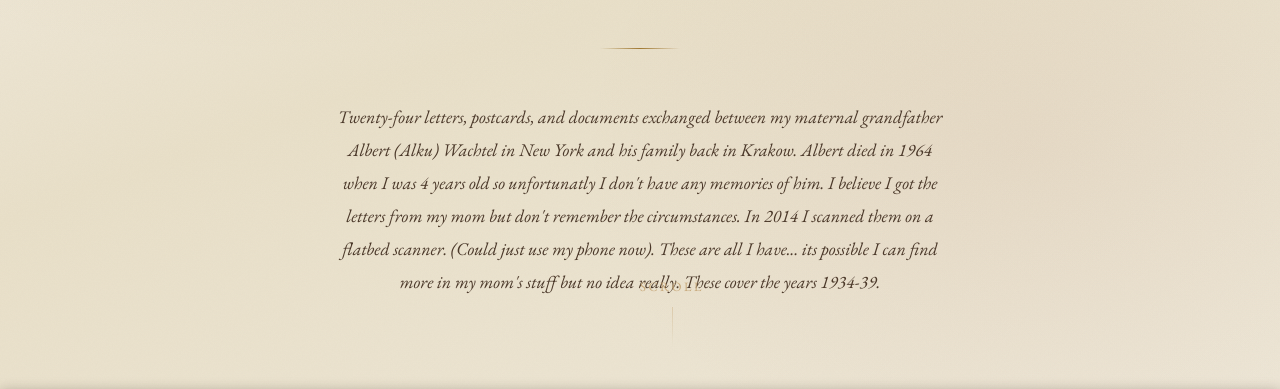
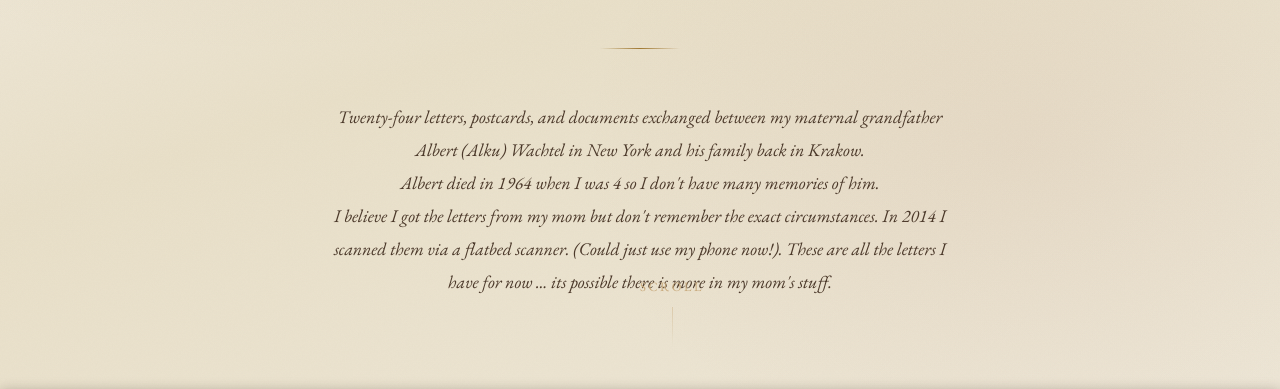
Before and after one commit to brett-pers/wachtel-letters, a plain HTML site: page index.html in a window 1280 px wide. Shown: the part 411-800 px from the top of the page. Drawn offline with nearby package versions, Linux system fonts and the light colour scheme; a web font is replaced by a local one.

Commit message:
Tweak intro

```diff
--- a/index.html
+++ b/index.html
@@ -717,14 +717,14 @@
   <div class="hero-rule" aria-hidden="true"></div>
   <p class="hero-intro">
     Twenty-four letters, postcards, and documents exchanged between my maternal grandfather
-    Albert (Alku) Wachtel in New York and his family back in Krakow.  Albert died in 1964
-    when I was 4 years old so unfortunatly I don't have any memories of him.
-
-    I believe I got the letters from my mom but don't remember the circumstances.
-    In 2014 I scanned them on a flatbed scanner. (Could just use my phone now).
-    These are all I have... its possible I can find more in my mom's stuff but no idea really.
-
-    These cover the years 1934-39.
+    Albert (Alku) Wachtel in New York and his family back in Krakow.
+<br>
+    Albert died in 1964
+    when I was 4 so I don't have many memories of him.
+<br>
+    I believe I got the letters from my mom but don't remember the exact circumstances.
+    In 2014 I scanned them via a flatbed scanner. (Could just use my phone now!).
+    These are all the letters I have for now ... its possible there is more in my mom's stuff.
   </p>
   <div class="hero-scroll" aria-hidden="true">Scroll</div>
 </section>
```
